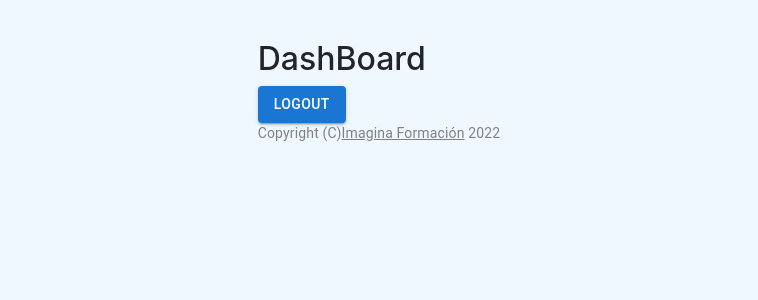
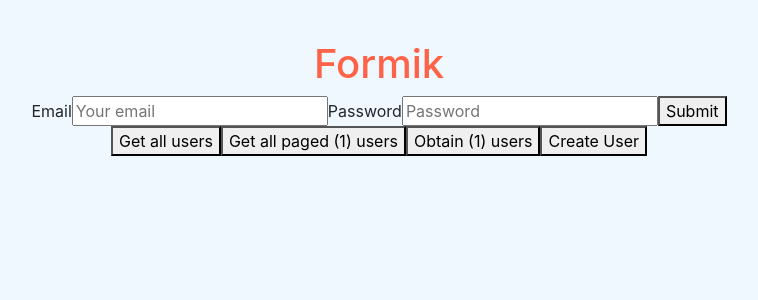
Before and after one commit to DavidLunaAd/Tasks-Page---ReactApp, a React (Create React App) app: page / in a window 1280 px wide. Before the commit this address led to /dashboard. Shown: the top 300 px of the page, without its empty margins (261-1019 px from the left). Built offline with nearby package versions, Linux system fonts and the light colour scheme.

Commit message:
axiosCrud created and working

```diff
--- a/src/App.js
+++ b/src/App.js
@@ -7,6 +7,7 @@
 import Father from './components/container/father';
 import LoginFormik from './components/pure/forms/loginFormik';
 import RegisterFormik from './components/pure/forms/registerFormik';
+import AxiosCrudExample from './components/pure/AxiosCrudExample';
 
 function App() {
   return (
@@ -22,8 +23,11 @@
         {/* Ejemplo uso Formik */}
         {/* <LoginFormik></LoginFormik> */}
 
+        {/* axios Ejemplo CRUD */}
+        <AxiosCrudExample></AxiosCrudExample>
+
         {/* Register Formik */}
-        <RegisterFormik></RegisterFormik>
+        {/* <RegisterFormik></RegisterFormik> */}
         {/* <a
           className="App-link"
           href="https://reactjs.org"
--- /dev/null
+++ b/src/components/pure/AxiosCrudExample.jsx
@@ -0,0 +1,155 @@
+import { ErrorMessage, Field, Form, Formik } from 'formik'
+import React from 'react'
+import * as Yup from "yup";
+
+
+import { login, getAllUsers, getAllPagedUsers, getUserById, createUser } from '../../services/axiosCRUDservice'
+
+const AxiosCrudExample = () => {
+
+    const initialCredentials = {
+        email: "",
+        password: "",
+      };
+
+      const loginSchema = Yup.object().shape({
+        email: Yup.string()
+          .email("Invalid email format")
+          .required("Email is required"),
+        password: Yup.string().required("Password is required"),
+      });
+
+  const authUser = (values) =>{
+    login(values.email, values.password)
+            .then((response) => {
+                if(response.data.token){
+                alert(JSON.stringify(response.data.token));
+                sessionStorage.setItem('token', response.data.token)
+            }else{
+                sessionStorage.removeItem('token');
+                throw new Error('Login fail');
+            }
+            })
+            .catch((error) => {
+                alert(`Something wen wrong: ${error}`)
+                sessionStorage.removeItem('token');
+            })
+            .finally(() => console.log('Login done'))
+  }
+
+  //CRUD Examples
+
+  const obtainAllUsers = () => {
+    getAllUsers()
+            .then((response) => {
+                alert(JSON.stringify(response.data.data))
+            })
+            .catch((error) => alert(`Something went wrong`))
+  }
+
+  const obtainAllPagedUsers = (page) => {
+    getAllPagedUsers(page)
+            .then((response) => {
+                alert(JSON.stringify(response.data.data))
+            } )
+            .catch((error) => alert(`Something went wrong`))
+  }
+
+  const obtainUserById = (id) => {
+        getUserById(id)
+        .then((response) => {
+            if(response.data && response.status === 200) {
+                alert(JSON.stringify(response.data.data))
+            }else{
+                throw new Error ('User not found')
+            }        } )
+        .catch((error) => alert(`Something went wrong`))
+  }
+
+  const createNewUser = (name, job) =>{
+    createUser(name, job).then((response) => {
+        if(response.data && response.status === 201) {
+            alert(JSON.stringify(response.data))
+        }else{
+            throw new Error ('User not created')
+        }
+
+    })
+    .catch((error) => alert(`Something went wrong: ${error}`))
+  }
+
+    return (
+    // <div>
+    //     AxiosCrudExample
+
+    //     <button onClick={authUser}>CRUD</button>
+    // </div>
+    <div>
+      <h1>Formik</h1>
+      <Formik
+        //Initial values
+        initialValues={initialCredentials}
+        // yup Validation Schema
+        validationSchema={loginSchema}
+        // onSubmit Event
+        onSubmit={async (values) => {
+          authUser(values)
+        }}
+      >
+
+        {({ errors, touched, isSubmitting, handleChange, handleBlur }) => (
+            <Form>
+            <label htmlFor="email">Email</label>
+            <Field
+              id="email"
+              type="email"
+              name="email"
+              placeholder="Your email"
+            />
+            {/* Email errors */}
+            {errors.email && touched.email && (
+              <ErrorMessage name="email" component= 'div'/>
+
+            )}
+
+            <label htmlFor="password">Password</label>
+            <Field
+              id="password"
+              type="password"
+              name="password"
+              placeholder="Password"
+            />
+
+            {/* Email errors */}
+            {errors.password && touched.password && (
+
+              <ErrorMessage name="password" component= 'div'/>
+
+            )}
+
+            <button type="submit">Submit</button>
+            {isSubmitting ? (<p>Login your credentials</p>) : null}
+          </Form>
+        )
+        }
+      </Formik>
+      {/* Example button test API responses */}
+        <div>
+            <button onClick={obtainAllUsers}>
+                Get all users
+            </button>
+            <button onClick={() => obtainAllPagedUsers(1)}>
+                Get all paged (1) users
+            </button>
+            <button onClick={() => obtainUserById(1)}>
+                Obtain (1) users
+            </button>
+            <button onClick={() => createNewUser('morpheus', 'leader')}>
+                Create User
+            </button>
+        </div>
+    </div>
+  )
+}
+
+export default AxiosCrudExample
--- a/src/index.js
+++ b/src/index.js
@@ -14,7 +14,7 @@
 const root = ReactDOM.createRoot(document.getElementById('root'));
 root.render(
   <React.StrictMode>
-    <AppRouting />
+    <App />
   </React.StrictMode>
 );
 
--- /dev/null
+++ b/src/services/axiosCRUDservice.js
@@ -0,0 +1,48 @@
+import axios from "axios";
+
+/**
+ * Login Method to ReqRes
+ * @param {string} email
+ * @param {string} password
+ */
+export const login = (email, password) => {
+
+    let body = {
+        email: email,
+        password: password
+    }
+
+    //Returns the promise
+    return axios.post('https://reqres.in/api/login', body)
+
+}
+
+//TODO: Obtain all users
+export const getAllUsers = () => {
+    return axios.get('https://reqres.in/api/users')
+}
+
+//TODO: Obtain all  paged users
+export const getAllPagedUsers = (page) => {
+    return axios.get(`https://reqres.in/api/users?page=${page}`)
+}
+
+//TODO: Obtain user by id
+export const getUserById = (id) => {
+    return axios.get(`https://reqres.in/api/users/${id}`)
+}
+
+//TODO: Create user
+export const createUser = (name, job) =>{
+
+    let body = {
+        name: name,
+        job: job
+    }
+
+    //Returns the promise
+    return axios.post('https://reqres.in/api/users', body)
+}
+//TODO: Update user
+
+//TODO: Delete user
```
